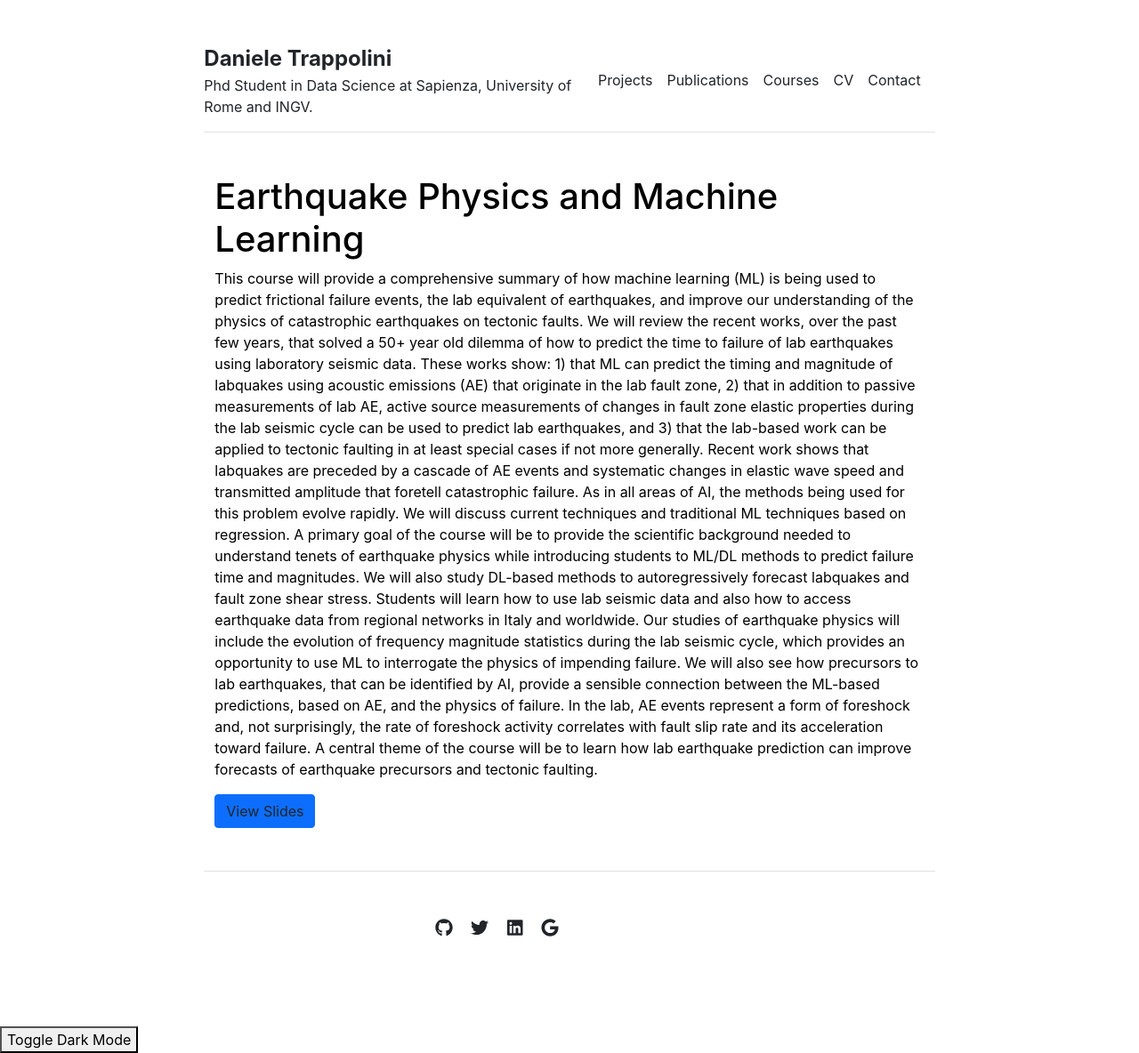
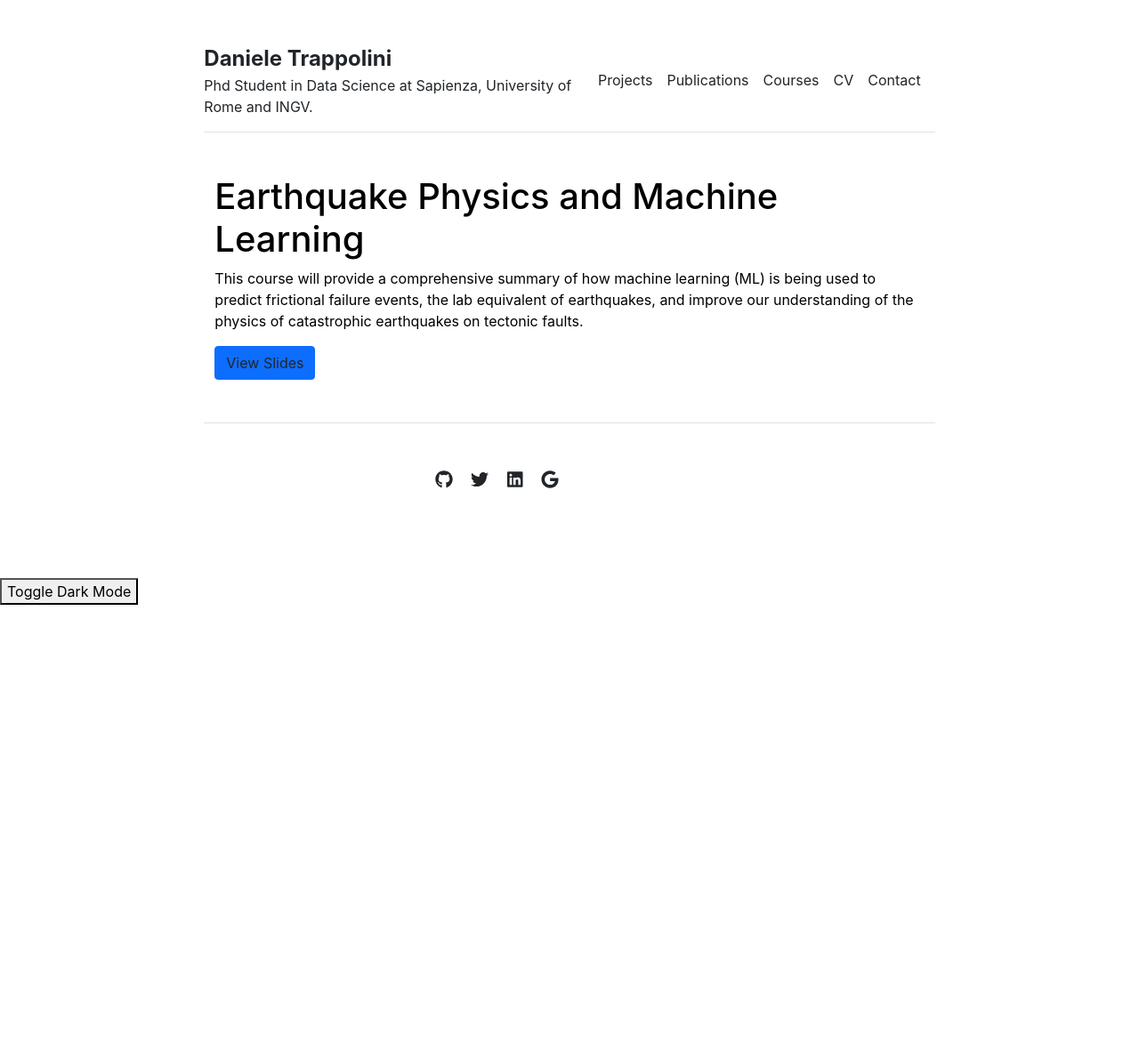
Before and after one commit to Daniele-Trappolini/Daniele-Trappolini.github.io, a Jekyll site: the page built from _courses/EFML.md, in a window 1280 px wide. Shown: the whole page at 89% size. Built offline with Jekyll 4.4.1, drawn with Linux system fonts in a browser that asks for light colours; after the commit the page ends 900 px from its top, so only the background shows below that.

Commit message:
Commit 02/01/2025 20

```diff
--- a/_courses/EFML.md
+++ b/_courses/EFML.md
@@ -4,35 +4,5 @@ title: "Earthquake Physics and Machine Learning"
 slides: "/assets/slides/EFML.pdf"
 ---
 
-This
-course will provide a comprehensive summary of how machine learning (ML) is
-being used to predict frictional failure events, the lab equivalent of
-earthquakes, and improve our understanding of the physics of catastrophic earthquakes
-on tectonic faults.  We will review the
-recent works, over the past few years, that solved a 50+ year old dilemma of
-how to predict the time to failure of lab earthquakes using laboratory seismic data.
-These works show: 1) that ML can predict the timing and magnitude of labquakes
-using acoustic emissions (AE) that originate in the lab fault zone, 2) that in
-addition to passive measurements of lab AE, active source measurements of
-changes in fault zone elastic properties during the lab seismic cycle can be
-used to predict lab earthquakes, and 3) that the lab-based work can be applied
-to tectonic faulting in at least special cases if not more generally. Recent
-work shows that labquakes are preceded by a cascade of AE events and systematic
-changes in elastic wave speed and transmitted amplitude that foretell
-catastrophic failure. As in all areas of AI, the methods being used for this
-problem evolve rapidly. We will discuss current techniques and traditional ML
-techniques based on regression. A primary goal of the course will be to provide
-the scientific background needed to understand tenets of earthquake physics
-while introducing students to ML/DL methods to predict failure time and
-magnitudes. We will also study DL-based methods to autoregressively forecast
-labquakes and fault zone shear stress. Students will learn how to use lab
-seismic data and also how to access earthquake data from regional networks in
-Italy and worldwide. Our studies of earthquake physics will include the
-evolution of frequency magnitude statistics during the lab seismic cycle, which
-provides an opportunity to use ML to interrogate the physics of impending failure.  We will also see how precursors to lab
-earthquakes, that can be identified by AI,  provide a sensible connection between the
-ML-based predictions, based on AE, and the physics of failure.  In the lab, AE events represent a form of
-foreshock and, not surprisingly, the rate of foreshock activity correlates with
-fault slip rate and its acceleration toward failure.  A central theme of the course will be to
-learn how lab earthquake prediction can improve forecasts of earthquake
-precursors and tectonic faulting.
+This course will provide a comprehensive summary of how machine learning (ML) is
+being used to predict frictional failure events, the lab equivalent of earthquakes, and improve our understanding of the physics of catastrophic earthquakes on tectonic faults.
```
